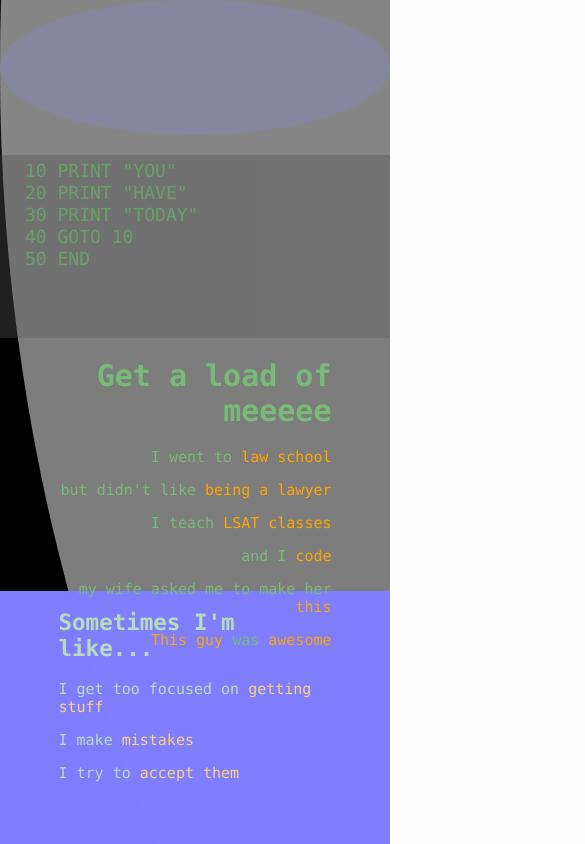
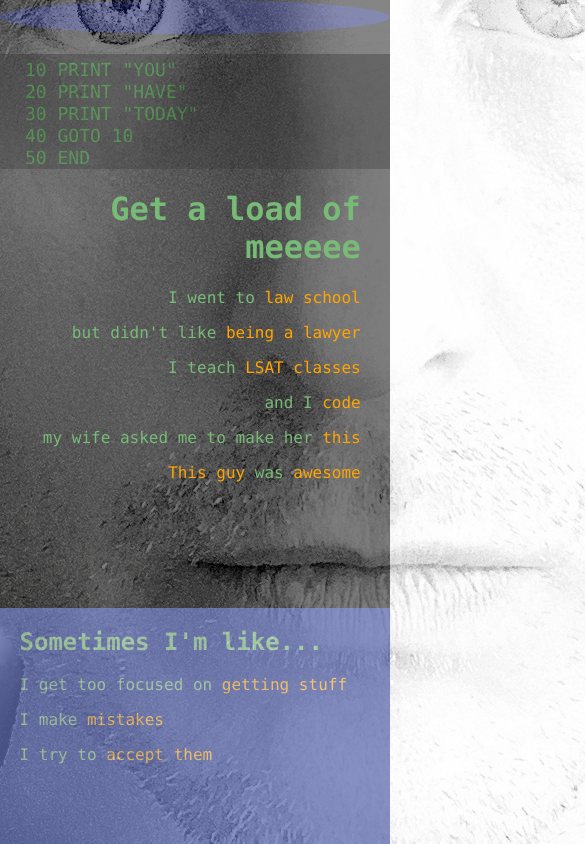
Before and after one commit to lawrend/urban-waddle-djl, a React (Create React App) app: page / in a window 390 px wide. Shown: the top 844 px of the page, 585 px wide, since content can reach past the window. Built offline with nearby package versions, Linux system fonts and the light colour scheme.

Commit message:
fixed responsive for phone

```diff
--- a/src/css/base.css
+++ b/src/css/base.css
@@ -8,20 +8,26 @@
 }
 
 /*breakpoints*/
-@media screen and (max-width:750px) {
+
+@media only screen and (max-width:779px) {
 
   .base-container {
     flex-direction: column;
-    font-size: 16px;
+    font-size: 18px;
   }
 
   .left-top {
     width: 100%;
-    height: 40%;
+    height: 20%;
   }
   .bio-text {
     margin-top: -10px;
     display: none;
+  }
+
+  .portrait {
+    position: fixed;
+
   }
 
   .bio-text-subhead {
@@ -29,6 +35,7 @@
   }
 
   .code-container {
+    background-color: #222;
   }
 
   .code-text {
@@ -38,9 +45,9 @@
 
   .right-bottom {
     width: 100%;
-    height: 60%;
+    height: 80%;
     text-align: left;
-    font-size: 15px;
+    font-size: 16px;
   }
 
   .right-bottom-upper {
@@ -48,33 +55,45 @@
   }
 
   .intro-text {
-    width: 70%;
+    width: 85%;
   }
 
   .right-bottom-lower {
-
+    background-color: #112388;
   }
 
   .project-box-text {
-    width: 70%;
+    width: 90%;
   }
 
   .portrait-container {
+    background-color: #1122dd;
   }
 }
 
-@media screen and (max-width:956px) {
-  .base-container {
-    font-size: 20px;
-  }
-}
-
-@media screen and (max-width:856px) {
+@media only screen and (min-width:600px) {
   .base-container {
     font-size: 18px;
   }
 }
-@media screen and (min-width:1920px) {
+
+@media only screen and (min-width:1014px) {
+  .base-container {
+    font-size: 24px;
+  }
+}
+
+@media only screen and (min-width:1186px){
+.base-container {
+    font-size: 28px;
+  }
+}
+
+@media only screen and (min-width:1920px) {
+  .base-container {
+    font-size: 28px;
+  }
+
 
 }
 
--- a/src/css/left-top.css
+++ b/src/css/left-top.css
@@ -3,38 +3,31 @@
   flex-direction: column;
   width: 40%;
   background-color: #111;
-  /* background-color: #00102c; */
   height: 100%;
   text-align: center;
-
 }
-
 
 .portrait-container {
   display: flex;
   justify-content: space-around;
   height: 40%;
   background-color: #111188;
-  /* background-color: #012; */
-  opacity: 70%;
+  opacity: 0.7;
   width: 100%;
-  /* box-shadow: inset 10px 10px 42px #012; */
-
   border-radius: 50%;
 }
 
 .portrait {
   border-radius: 50%;
   align-self: center;
-  opacity: 70%;
+  opacity: 0.7;
   height: 3088px;
-  /* z-index: 4; */
-  /* height: 100%; */
+  position: fixed;
 }
 
 .bio-text {
-  letter-spacing: 4px;
-  margin-bottom: 20px;
+  letter-spacing: 5px;
+  margin-bottom: 30px;
   z-index: 2;
 }
 
@@ -48,20 +41,15 @@
 }
 
 .bio-text-title {
-  /* letter-spacing: 4px; */
 }
 
 .code-container {
-
-  /* color: #2d2; */
-  opacity: 30%;
-  /* height: 3088px; */
+  opacity: 0.3;
   margin-top: 20px;
   padding-left: 20px;
   background-color: #444;
   height: 100%;
   text-align: left;
-  /* z-index: 10; */
 }
 
 .code-container a {
@@ -71,7 +59,6 @@
 
 .code-container a:hover {
   color: orange;
-  /* color: #7FFF00; */
 
 }
 
--- a/src/css/right-bottom.css
+++ b/src/css/right-bottom.css
@@ -2,34 +2,29 @@
   display: flex;
   justify-content: space-around;
   flex-direction: column;
-  width: 60%;
-  /* background-color: #efefef; */
+  width: 70%;
   text-align: left;
-  /* box-shadow: 0px 0px 2px 0px #fefefe; */
 }
 
 .right-bottom-upper {
   display: flex;
   justify-content: space-around;
   background-color: black;
-  height: 50%;
+  height: 65%;
   text-align: right;
-  /* box-shadow: 0px 0px 2px 0px #fefefe; */
 }
 
 .right-bottom-lower {
-  opacity: 50%;
+  opacity: 0.5;
   display: flex;
   justify-content: space-around;
   background-color: blue;
-  height: 50%;
+  height: 35%;
   text-align: left;
-  /* box-shadow: 0px 0px 2px 0px #fefefe; */
 }
 
 .right-bottom-lower a {
   text-decoration: none;
-  /* color: #22c422; */
 }
 
 .right-bottom-lower a:hover {
```
